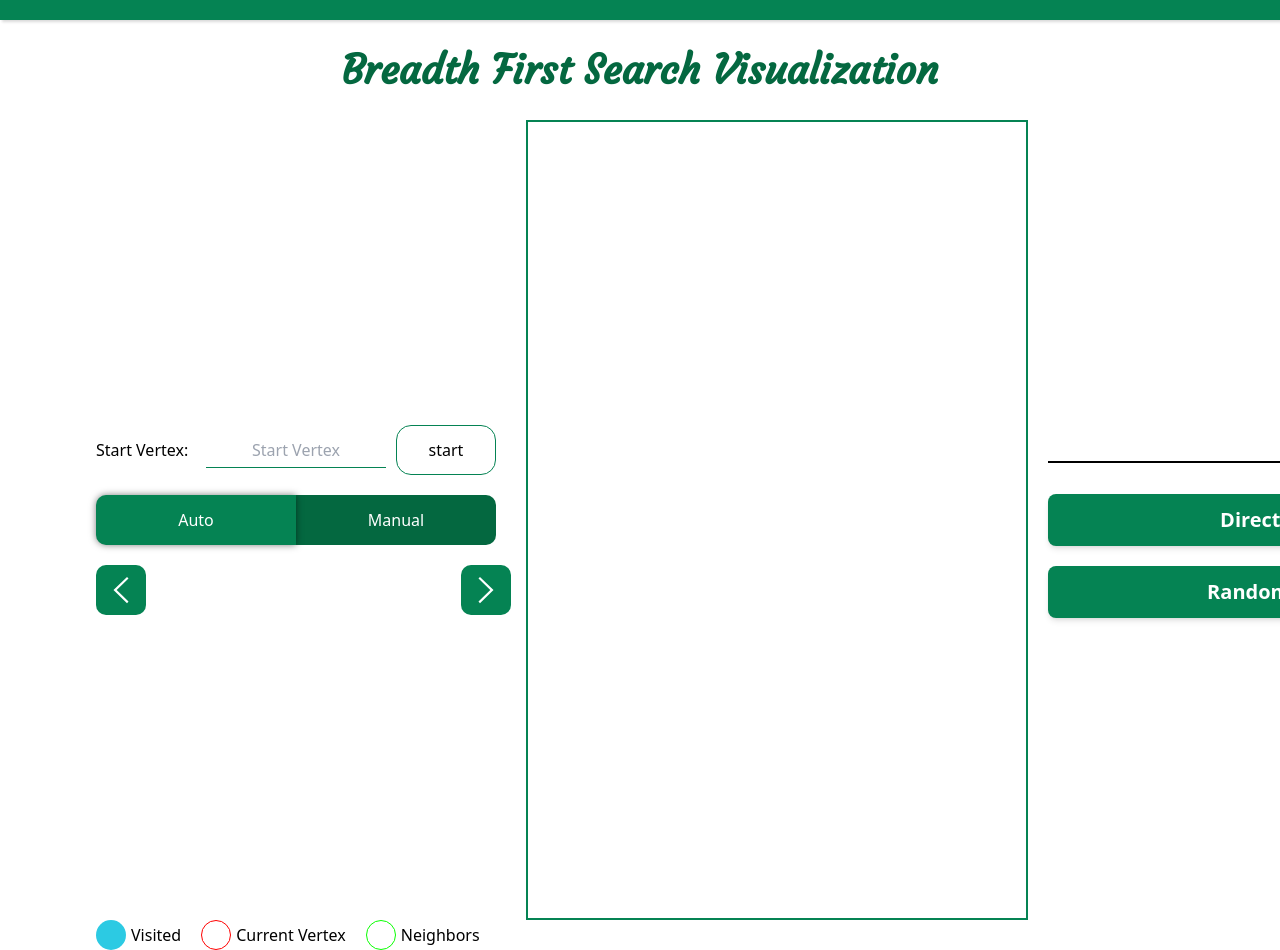
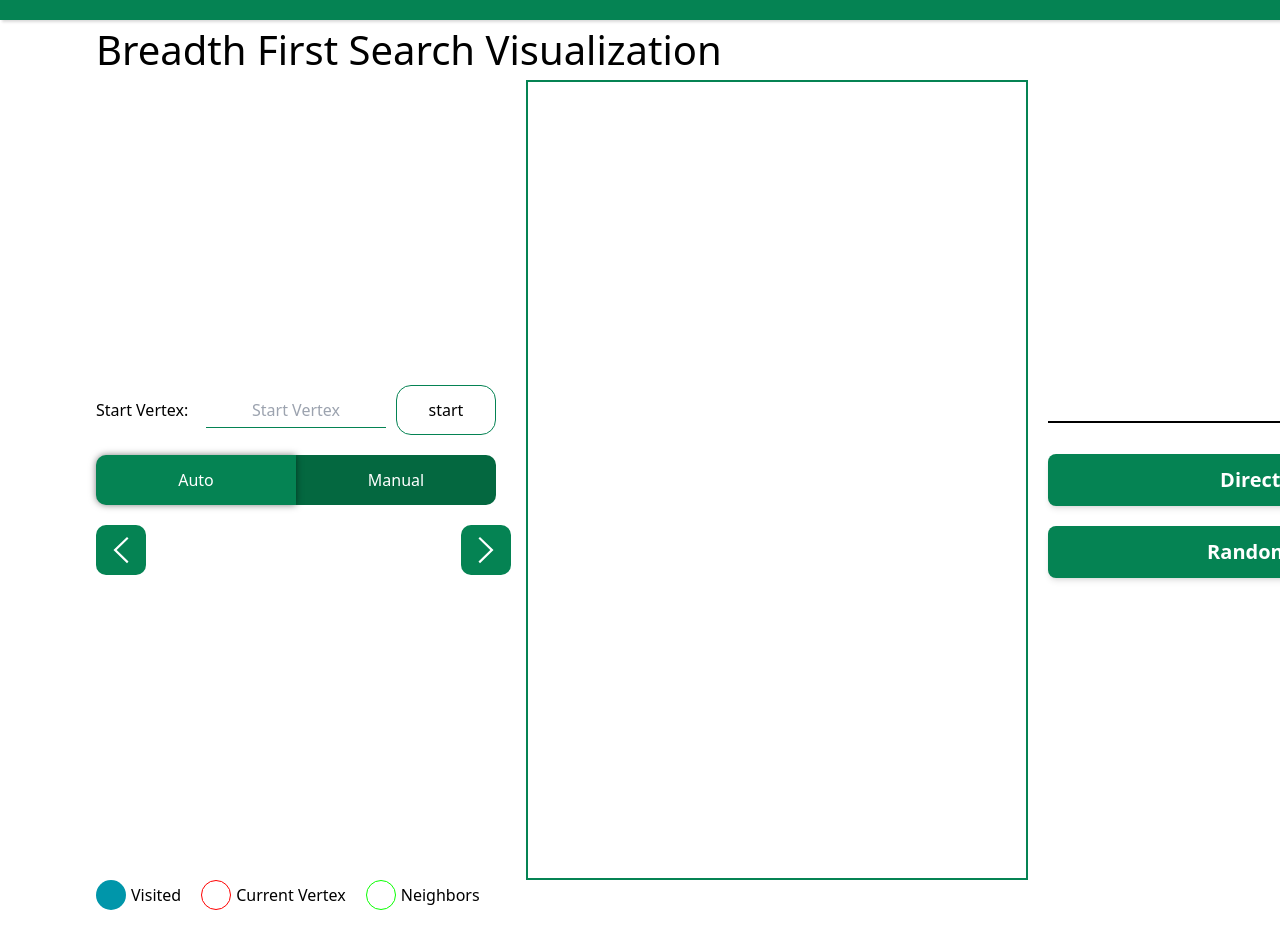
Before and after one commit to Abdelrahman-Abdelmoaty/AlgoV, a React (Create React App) app: page /graph/bfs in a window 1280 px wide. Shown: the part 92-1042 px from the top of the page. After the commit the page ends 1002 px from the top, so only its background shows below. Built offline with nearby package versions, Linux system fonts and the light colour scheme.

Commit message:
enhanced bfs

```diff
--- a/src/components/Graph/BFS.jsx
+++ b/src/components/Graph/BFS.jsx
@@ -13,28 +13,37 @@ export default function BFS() {
   const defaultBorderColor = "black";
   const neighborBorderColor = "#08ff00";
   const currentBorderColor = "red";
-  const visitedColor = "rgb(44, 202, 227)";
+  const initialColor = [0, 150, 170];
+  const gradientStep = 35;
 
   useEffect(() => {
     if (!queue.isEmpty()) bfs();
   }, [queue]);
 
-  const visit = (idx, nodes) => {
+  const calculateGradientColor = (levelWithinSameLevel) => {
+    const newColor = initialColor.map((value) => Math.min(255, value + (levelWithinSameLevel % 7) * gradientStep));
+    return `rgb(${newColor.join(",")})`;
+  };
+
+  const visit = (idx, nodes, level) => {
     visited.add(idx);
-    nodes[idx].color = visitedColor;
+    nodes[idx].color = calculateGradientColor(level);
   };
 
   const initBfs = () => {
     let newQueue = new Queue();
-    newQueue.enqueue(start);
+    newQueue.enqueue({ vertex: start, level: 0 });
     setQueue(newQueue);
     setVisited(new Set());
   };
 
   const bfs = () => {
     const newNodes = [...nodes];
-    const currentVertex = queue.peek();
-
+    if (!queue.isEmpty()) {
+      const { vertex: currentVertex, level } = queue.peek();
+      if (!visited.has(currentVertex)) {
+        visit(currentVertex, newNodes, level);
+      }
       if (lastVertex !== null) {
         newNodes[lastVertex].borderColor = defaultBorderColor;
         for (let i = 0; i < nodes.length; i++) {
@@ -43,37 +52,32 @@ export default function BFS() {
           }
         }
       }
-    if (!queue.isEmpty()) {
-      visit(currentVertex, newNodes);
-
       for (let i = 0; i < nodes.length; i++) {
         if (adjMat[currentVertex][i] === 1 && !visited.has(i)) {
+          if (!visited.has(i)) {
             newNodes[i].borderColor = neighborBorderColor;
-          queue.enqueue(i);
+          }
+          queue.enqueue({ vertex: i, level: level + 1 });
         }
       }
-
-      if (lastVertex !== null) {
+      if (lastVertex !== null)
         newNodes[lastVertex].borderColor = defaultBorderColor;
-      }
-
       newNodes[currentVertex].borderColor = currentBorderColor;
       setLastVertex(currentVertex);
-
       queue.dequeue();
       setNodes(newNodes);
     }
   };
-
   return (
     <div className="dfs-component">
-      <h2 className="algorithm-title">Breadth First Search Visualization</h2>
+      <h2>Breadth First Search Visualization</h2>
       <GraphAlgorithm
-        back={() => {}}
+        back={() => { }}
         start={() => {
           initBfs();
         }}
         next={() => {
+          if (!queue.isEmpty())
             bfs();
         }}
         setAdjMat={setAdjMat}
@@ -83,7 +87,7 @@ export default function BFS() {
         setNodes={setNodes}
         keys={[
           {
-            backgroundColor: visitedColor,
+            backgroundColor: calculateGradientColor(0),
             label: "Visited",
           },
           {
@@ -99,205 +103,3 @@ export default function BFS() {
     </div>
   );
 }
-
-/*
-import { Queue } from "../../lib/utils";
-import GraphAlgorithm from "./GraphAlgorithm";
-import React, { useState } from "react";
-
-export default function BFS() {
-  const [directed, setDirected] = useState(false);
-  const [nodes, setNodes] = useState([]);
-  const [adjMat, setAdjMat] = useState([]);
-  const [start, setStart] = useState(null);
-  const [queue, setQueue] = useState(new Queue());
-  const [visited, setVisited] = useState(new Set());
-  const [levelColors, setLevelColors] = useState({ 0: "grey" });
-
-  const visit = (idx, level) => {
-    const newNodes = [...nodes];
-    const color = levelColors[level];
-    newNodes[idx] = { ...newNodes[idx], color };
-    setNodes(newNodes);
-  };
-
-  const initBfs = () => {
-    let newQueue = new Queue();
-    newQueue.enqueue({ node: start, level: 0 });
-    setQueue(newQueue);
-    setVisited(new Set());
-    bfs();
-  };
-
-  const bfs = () => {
-    if (!queue.isEmpty()) {
-      const { node, level } = queue.peek();
-      const newQueue = queue.copy();
-      if (!visited.has(node)) {
-        visit(node, level);
-        setVisited(new Set(visited).add(node));
-      }
-
-      for (let i = 0; i < nodes.length; i++) {
-        if (adjMat[node][i] === 1 && !visited.has(i)) {
-          newQueue.enqueue({ node: i, level: level + 1 });
-        }
-      }
-
-      newQueue.dequeue();
-      setQueue(newQueue);
-
-      if (!levelColors.hasOwnProperty(level + 1)) {
-        setLevelColors((prev) => ({
-          ...prev,
-          [level + 1]: getRandomColor(),
-        }));
-      }
-    }
-  };
-
-  const getRandomColor = () => {
-    const letters = "0123456789ABCDEF";
-    let color = "#";
-    for (let i = 0; i < 6; i++) color += letters[Math.floor(Math.random() * 16)];
-    return color;
-  };
-
-  return (
-    <div className="dfs-component">
-      <h2>Breadth First Search Visualization</h2>
-      <GraphAlgorithm
-        back={() => {}}
-        start={() => {
-          initBfs();
-        }}
-        next={() => {
-          bfs();
-        }}
-        setAdjMat={setAdjMat}
-        setStartIdx={setStart}
-        startIdx={start}
-        nodes={nodes}
-        setNodes={setNodes}
-      />
-    </div>
-  );
-}
-*/
-
-/*
-import { Queue } from "../../lib/utils";
-import Graph from "./Graph";
-import { useState } from "react";
-import GraphAlgorithm from "./GraphAlgorithm";
-
-export default function BFS() {
-  const [nodes, setNodes] = useState([]);
-  const [adjMat, setAdjMat] = useState([]);
-  const [start, setStart] = useState(null);
-  const [queue, setQueue] = useState(new Queue());
-  const [visited, setVisited] = useState(new Set());
-
-  const visit = (idx) => {
-    visited.add(idx);
-    const newNodes = [...nodes];
-    newNodes[idx] = { ...newNodes[idx], color: "grey" };
-    setNodes(newNodes);
-  };
-
-  const initBfs = () => {
-    let newQueue = new Queue();
-    newQueue.enqueue(start);
-    setQueue(newQueue);
-    setVisited(new Set());
-    bfs();
-  };
-
-  const bfs = () => {
-    if (!queue.isEmpty()) {
-      const currentVertex = queue.peek();
-      const newQueue = queue.copy();
-      visit(currentVertex);
-      for (let i = 0; i < nodes.length; i++) {
-        if (adjMat[currentVertex][i] === 1 && !visited.has(i)) {
-          newQueue.enqueue(i);
-        }
-      }
-      newQueue.dequeue();
-      setQueue(newQueue);
-    }
-  };
-
-
-  return (
-    <div class="dfs-component">
-      <h2>Breadth First Search Visualization</h2>
-      <GraphAlgorithm
-        back={() => {}}
-        start={() => {
-          initBfs();
-        }}
-        next={() => {
-          bfs();
-        }}
-        setAdjMat={setAdjMat}
-        setStartIdx={setStart}
-        startIdx={start}
-        nodes={nodes}
-        setNodes={setNodes}
-      />
-    </div>
-  );
-}
-*/
-
-/*
-import { Queue } from "../../lib/utils";
-import Graph from "./Graph";
-import { useState } from "react";
-export default function BFS() {
-  const [nodes, setNodes] = useState([]);
-  const [edges, setEdges] = useState([]);
-  const handleClick = ()=>{
-      const adjMat = Array.from({ length: nodes.length + 1 }, () => Array(nodes.length + 1).fill(0));
-      const visited = Array(nodes.length + 1).fill(0);
-      for (let i = 0; i < edges.length; i++) {
-        adjMat[edges[i].src][edges[i].dest] = 1;
-        adjMat[edges[i].dest][edges[i].src] = 1;
-      }
-      let src = 1;
-      visited[src] = 1;
-      let q = new Queue();
-      q.enqueue(src);
-      while (!q.isEmpty) {
-        const u = q.peek();
-        q.dequeue();
-        setNodes((prev) => {
-          return prev.map((node) => {
-            if (node.id == u) {
-              return { ...node, color: "red" };
-            } else {
-              return node;
-            }
-          });
-        });
-        for (let i = 1; i <= nodes.length; i++) {
-          if (adjMat[u][i] == 1 && !visited[i]) {
-            visited[i] = 1;
-            q.enqueue(i);
-          }
-        }
-      }
-    }
-  return (
-    <div>
-      <button
-        className="text-3xl"
-        onClick={handleClick}>
-        bfs
-      </button>
-      <Graph nodes={nodes} setNodes={setNodes} edges={edges} setEdges={setEdges} />
-    </div>
-  );
-}
-*/
```
Lines whose indentation alone changed are shown as unchanged.
